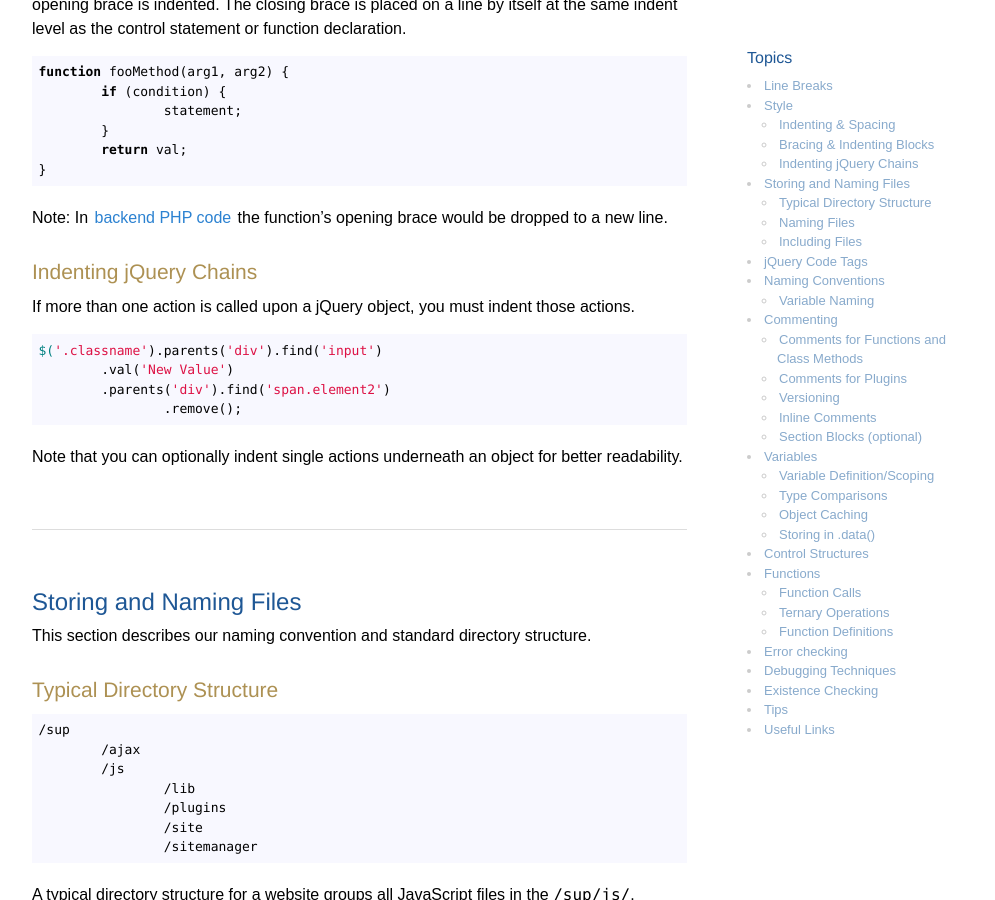
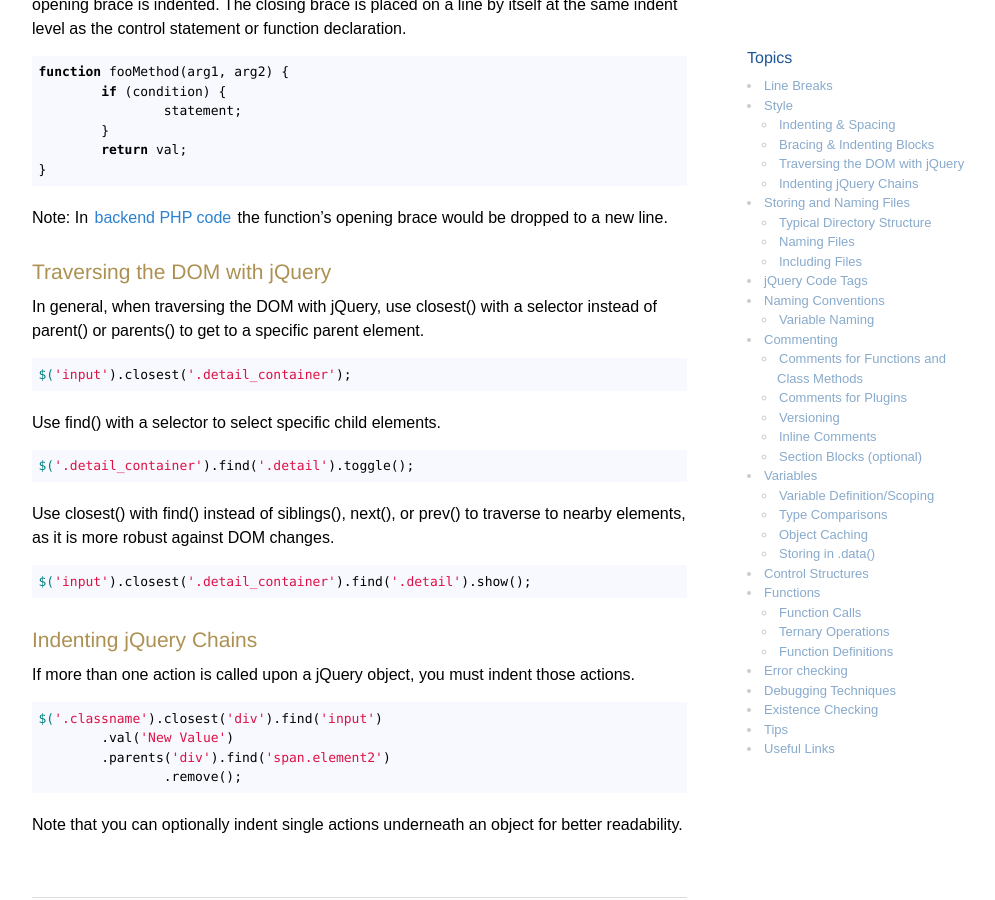
Before and after one commit to imarc/handbook, a Jekyll site: the page built from javascript.markdown, in a window 1280 px wide and 900 px high, scrolled down 1098 px. Shown: the whole window, without its empty margins (138-1133 px from the left). Built offline with Jekyll 4.4.1, drawn with Linux system fonts in a browser that asks for light colours; nearby versions of some CDN libraries.

Commit message:
More jQuery notes

```diff
--- a/javascript.markdown
+++ b/javascript.markdown
@@ -60,19 +60,35 @@ Note: In [backend PHP code](/backend/) the function’s opening brace would be
 dropped to a new line.
 
 
+### Traversing the DOM with jQuery
+
+In general, when traversing the DOM with jQuery, use closest() with a selector
+instead of parent() or parents() to get to a specific parent element.
+
+	$('input').closest('.detail_container');
+
+Use find() with a selector to select specific child elements.
+
+	$('.detail_container').find('.detail').toggle();
+
+Use closest() with find() instead of siblings(), next(), or prev() to traverse
+to nearby elements, as it is more robust against DOM changes.
+
+	$('input').closest('.detail_container').find('.detail').show();
+
+
 ### Indenting jQuery Chains
 
 If more than one action is called upon a jQuery object, you must indent those
 actions.
 
-	$('.classname').parents('div').find('input')
+	$('.classname').closest('div').find('input')
 		.val('New Value')
 		.parents('div').find('span.element2')
 			.remove();
 
 Note that you can optionally indent single actions underneath an object for
 better readability.
-
 
 ## Storing and Naming Files
 
```
